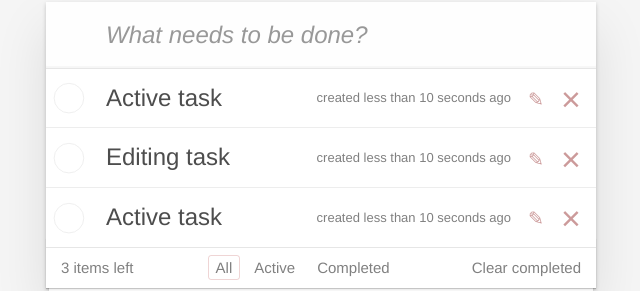
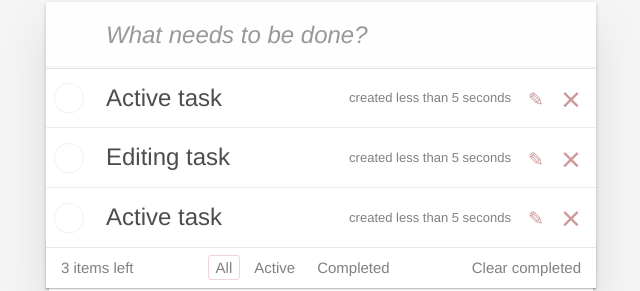
Before and after one commit to Backflipper666/todo, a React (Create React App) app: page / in a window 1280 px wide. Shown: the part 128-419 px from the top of the page, without its empty margins (319-959 px from the left). Built offline with nearby package versions, Linux system fonts and the light colour scheme.

Commit message:
add created n time ago feature without bugs I hope

```diff
--- a/package.json
+++ b/package.json
@@ -7,10 +7,12 @@
     "@testing-library/react": "^13.4.0",
     "@testing-library/user-event": "^13.5.0",
     "date-fns": "^2.29.3",
+    "javascript-time-ago": "^2.5.7",
     "prop-types": "^15.8.1",
     "react": "^18.2.0",
     "react-dom": "^18.2.0",
     "react-scripts": "5.0.1",
+    "react-time-ago": "^7.2.1",
     "web-vitals": "^2.1.4"
   },
   "scripts": {
--- a/src/components/task/task.js
+++ b/src/components/task/task.js
@@ -8,6 +8,9 @@ export default class Task extends React.Component {
     done: false,
     label: this.props.label,
     date: formatDistanceToNow(new Date(), { includeSeconds: true }),
+    oldTime: new Date(),
+    newTime: '',
+    dateState: new Date(),
   };
 
   onLabelChange = (e) => {
@@ -82,28 +85,9 @@ export default class Task extends React.Component {
     // grandParent.classList.toggle('completed');
   };
 
-  componentDidMount() {
-    this.timerID = setInterval(() => this.tick(), 5000);
-  }
-
-  componentWillUnmount() {
-    clearInterval(this.timerID);
-  }
-
-  tick() {
-    // this.setState({ date: formatDistanceToNow(new Date(), { includeSeconds: true } });
-    this.setState(({ date }) => {
-      return {
-        date: formatDistanceToNow(this.props.date1, {
-          includeSeconds: true,
-        }),
-      };
-    });
-  }
-
   render() {
     const { onToggleDone, date1 } = this.props;
-    const { label, date } = this.state;
+    const { label, date, oldTime, newTime } = this.state;
 
     return (
       <div className="view">
@@ -111,9 +95,12 @@ export default class Task extends React.Component {
         <label>
           <span className="description">{label}</span>
 
-          <span className="created">{
-            /* created 17 seconds ago */ `created ${date} ago`
-          }</span>
+          <span className="created">
+            {/* created 17 seconds ago */}
+            {`created ${formatDistanceToNow(this.state.dateState, {
+              includeSeconds: true,
+            })}`}
+          </span>
           {/*           <form className="hidden form-edit">
             <input type="text" onChange={this.onLabelChange} />
           </form> */}
--- a/src/components/taskList/taskList.js
+++ b/src/components/taskList/taskList.js
@@ -14,7 +14,6 @@ export default class TaskList extends React.Component {
   };
 
   render() {
-    const { editor } = this.state;
     const { todos, onDeleted, onToggleImportant, onToggleDone } = this.props;
     const elements = todos.map((item) => {
       const { id, ...itemProps } = item;
@@ -28,7 +27,6 @@ export default class TaskList extends React.Component {
             />
           </form>
           <Task
-            date1={new Date()}
             regular
             {...itemProps}
             onDeleted={() => onDeleted(id)}
@@ -45,9 +43,6 @@ export default class TaskList extends React.Component {
       );
     });
 
-    if (editor) {
-      return <></>;
-    }
     return <ul className="todo-list">{elements}</ul>;
   }
 }
```
Also changed, not shown: 1 other file (tests, documents, lock files or other folders).
